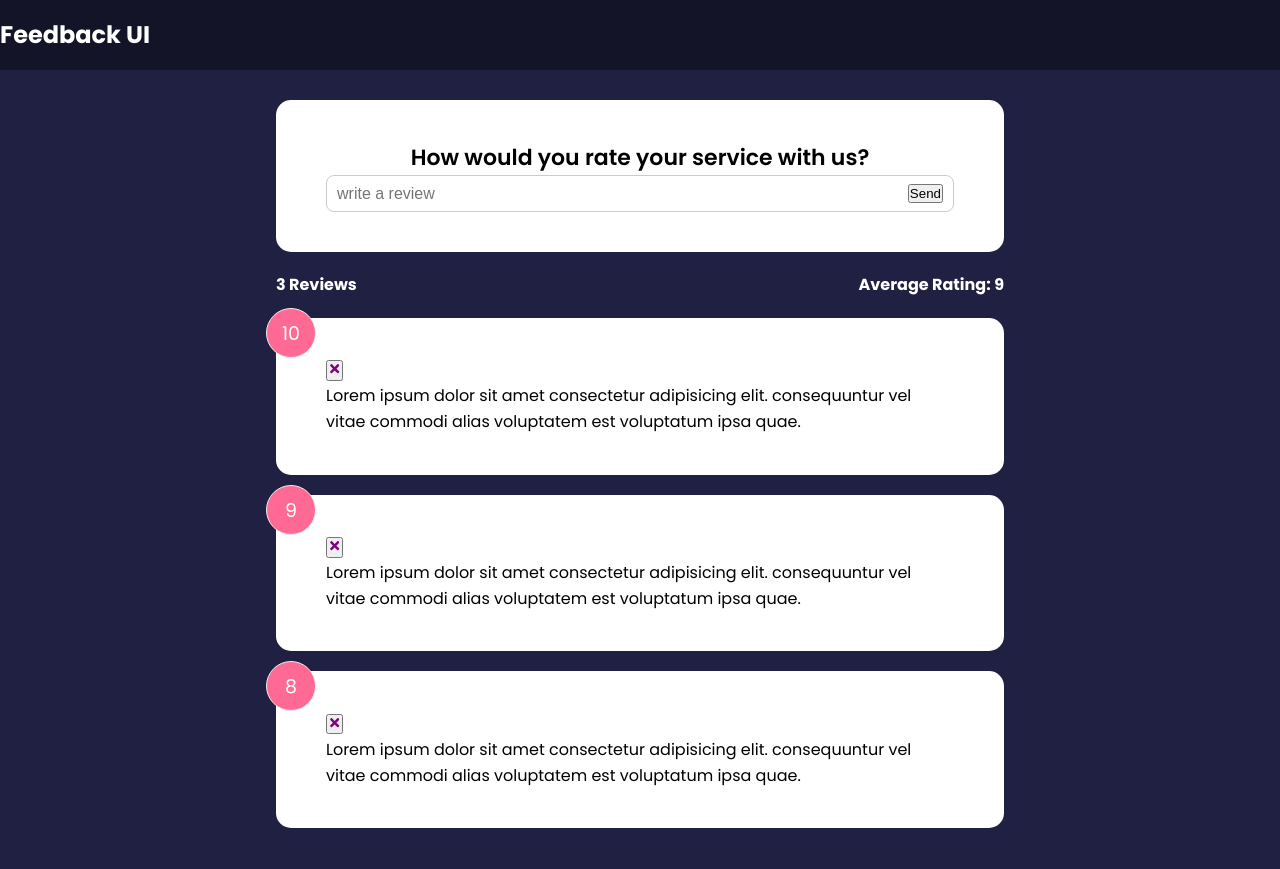
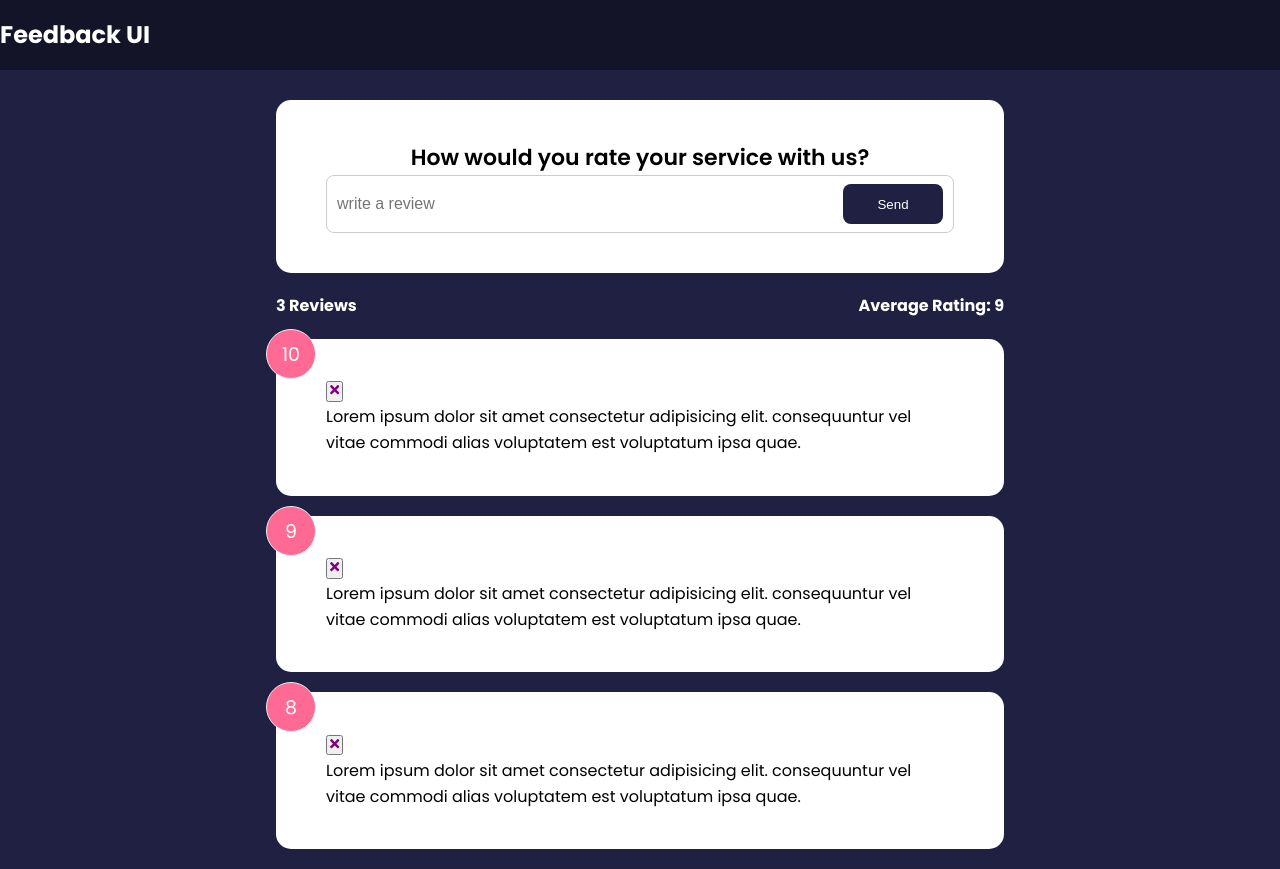
Before and after one commit to MrJanHorak/feedback-app-react-practice, a React (Create React App) app: page / in a window 1280 px wide. Before the commit the page ends 848 px from the top, so only its background shows below. Built offline with nearby package versions, Linux system fonts and the light colour scheme.

Commit message:
add button component

```diff
--- a/src/components/FeedbackForm.jsx
+++ b/src/components/FeedbackForm.jsx
@@ -1,5 +1,6 @@
 import { useState } from "react";
 import Card from "./shared/Card";
+import Button from "./shared/Button";
 
 function FeedbackForm() {
 const [text, setText] = useState('')
@@ -15,7 +16,7 @@
       {/* @ todo - rating select component */}
       <div className="input-group">
         <input onChange={handleTextChange} type='text' placeholder="write a review" value={text} />
-        <button type="submit">Send</button>
+        <Button type="submit">Send</Button>
       </div>
     </form>
   </Card>
--- /dev/null
+++ b/src/components/shared/Button.jsx
@@ -0,0 +1,22 @@
+import PropTypes from 'prop-types'
+
+function Button({ children, version, type, isDisabled }) {
+  return (
+    <button type={type} disabled={isDisabled} className={`btn btn-${version}`}>{children}</button>
+  )
+}
+
+Button.defaultProps = {
+  version: 'primary' ,
+  type: 'button',
+  isDisabled: false
+}
+
+Button.propTypes = {
+  children: PropTypes.node.isRequired,
+  version: PropTypes.string,
+  type: PropTypes.string,
+  isDisabled: PropTypes.bool,
+}
+
+export default Button;
```
